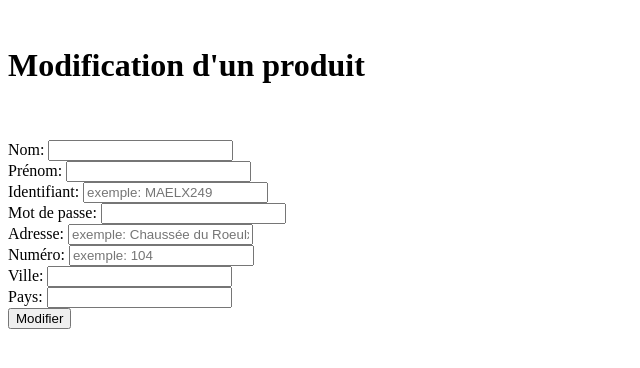
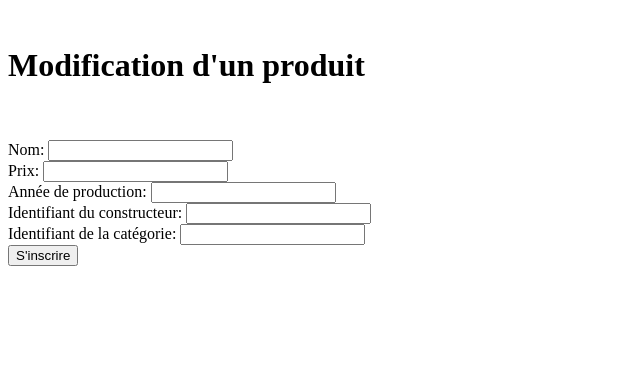
Before and after one commit to MAELx249xxx/projetGestionnaireInfo, a PHP site: page /modif_produit.php in a window 1280 px wide. Shown: the top 368 px of the page, without its empty margins (0-640 px from the left). Run offline with PHP 8.4, Linux system fonts and the light colour scheme.

Commit message:
2ème push

```diff
--- /dev/null
+++ b/admin/lib/js/functions_jquery.js
@@ -0,0 +1,3 @@
+$(document).ready(function () {
+
+});
--- a/admin/pages/modif_produit.php
+++ b/admin/pages/modif_produit.php
@@ -4,38 +4,26 @@
 
 <form class="row g-3 center">
     <div class="col-md-5">
-        <label for="inputEmail4" class="form-label">Nom:</label>
+        <label for="inputNom" class="form-label">Nom:</label>
         <input type="name" class="form-control" id="inputNom">
     </div>
     <div class="col-md-5">
-        <label for="inputPrenom" class="form-label">Prénom:</label>
-        <input type="firstname" class="form-control" id="inputPrenom">
+        <label for="inputPrix" class="form-label">Prix:</label>
+        <input type="text" class="form-control" id="inputPrix">
     </div>
     <div class="col-md-5">
-        <label for="idname" class="form-label">Identifiant:</label>
-        <input type="text" class="form-control" id="idname" placeholder="exemple: MAELX249">
+        <label for="idAnnee" class="form-label">Année de production:</label>
+        <input type="text" class="form-control" id="idAnnee">
     </div>
     <div class="col-md-5">
-        <label for="inputPassword4" class="form-label">Mot de passe:</label>
-        <input type="password" class="form-control" id="inputPassword4">
+        <label for="idnConst" class="form-label">Identifiant du constructeur:</label>
+        <input type="text" class="form-control" id="idnConst">
+    </div>
+    <div class="col-md-5">
+        <label for="idCat" class="form-label">Identifiant de la catégorie:</label>
+        <input type="text" class="form-control" id="idCat">
     </div>
     <div class="col-10">
-        <label for="inputAddress" class="form-label">Adresse:</label>
-        <input type="text" class="form-control" id="inputAddress" placeholder="exemple: Chaussée du Roeulx">
-    </div>
-    <div class="col-10">
-        <label for="inputAddress" class="form-label">Numéro:</label>
-        <input type="text" class="form-control" id="inputAddress" placeholder="exemple: 104">
-    </div>
-    <div class="col-md-6">
-        <label for="inputCity" class="form-label">Ville:</label>
-        <input type="text" class="form-control" id="inputCity">
-    </div>
-    <div class="col-md-4">
-        <label for="inputState" class="form-label">Pays:</label>
-        <input type="text" class="form-control" id="inputState">
-    </div>
-    <div class="col-10">
-        <button type="submit" class="btn btn-primary">Modifier</button>
+        <button type="submit" class="btn btn-primary">S'inscrire</button>
     </div>
 </form>
--- /dev/null
+++ b/admin/pages/page404.php
@@ -0,0 +1 @@
+<h2>Page inexistante</h2>
```
Also changed, not shown: admin/index_.php (added, +86 -0 lines), admin/pages/ajout_produit.php (+10 -22 lines), pages/jquery.php (renamed from admin/index.php).
